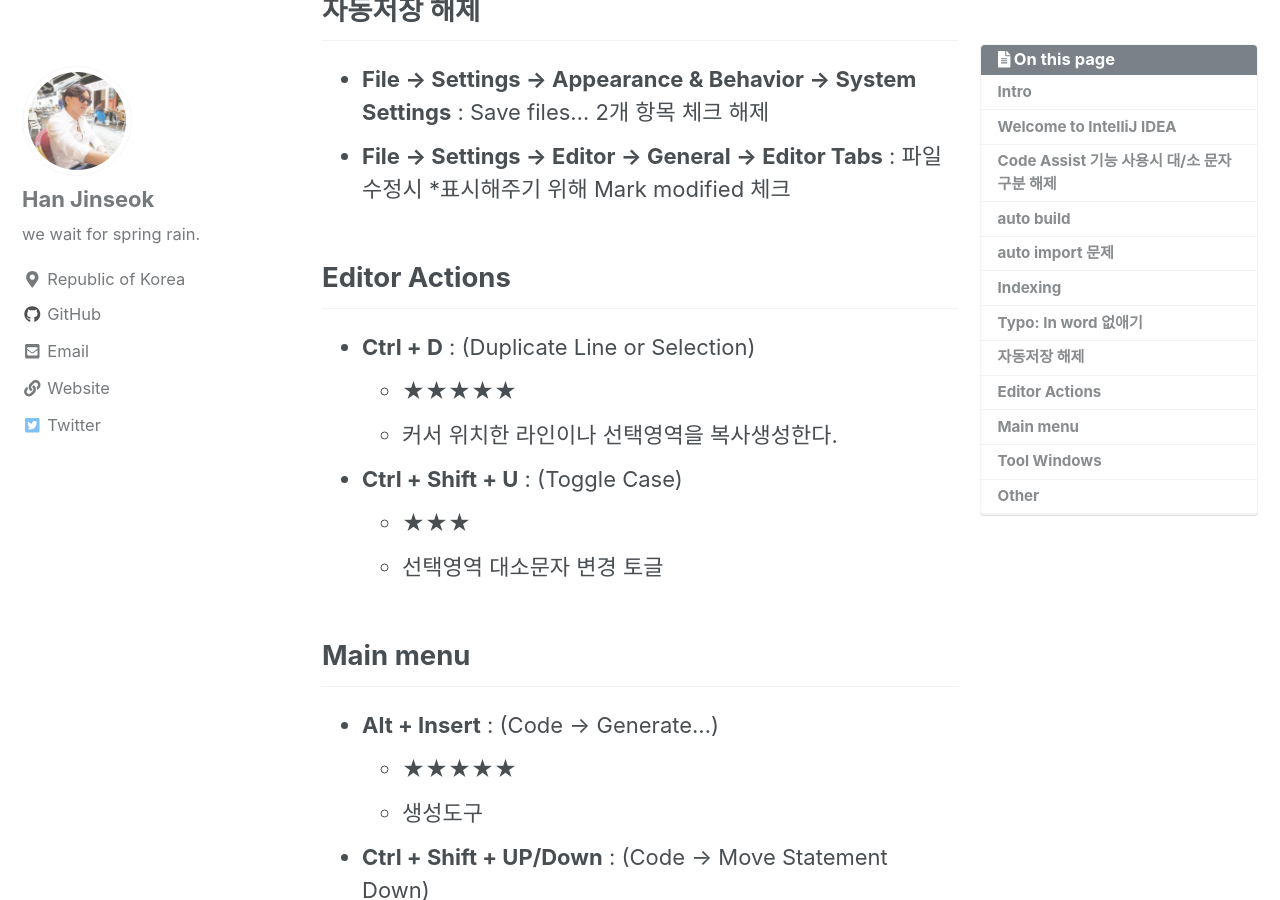
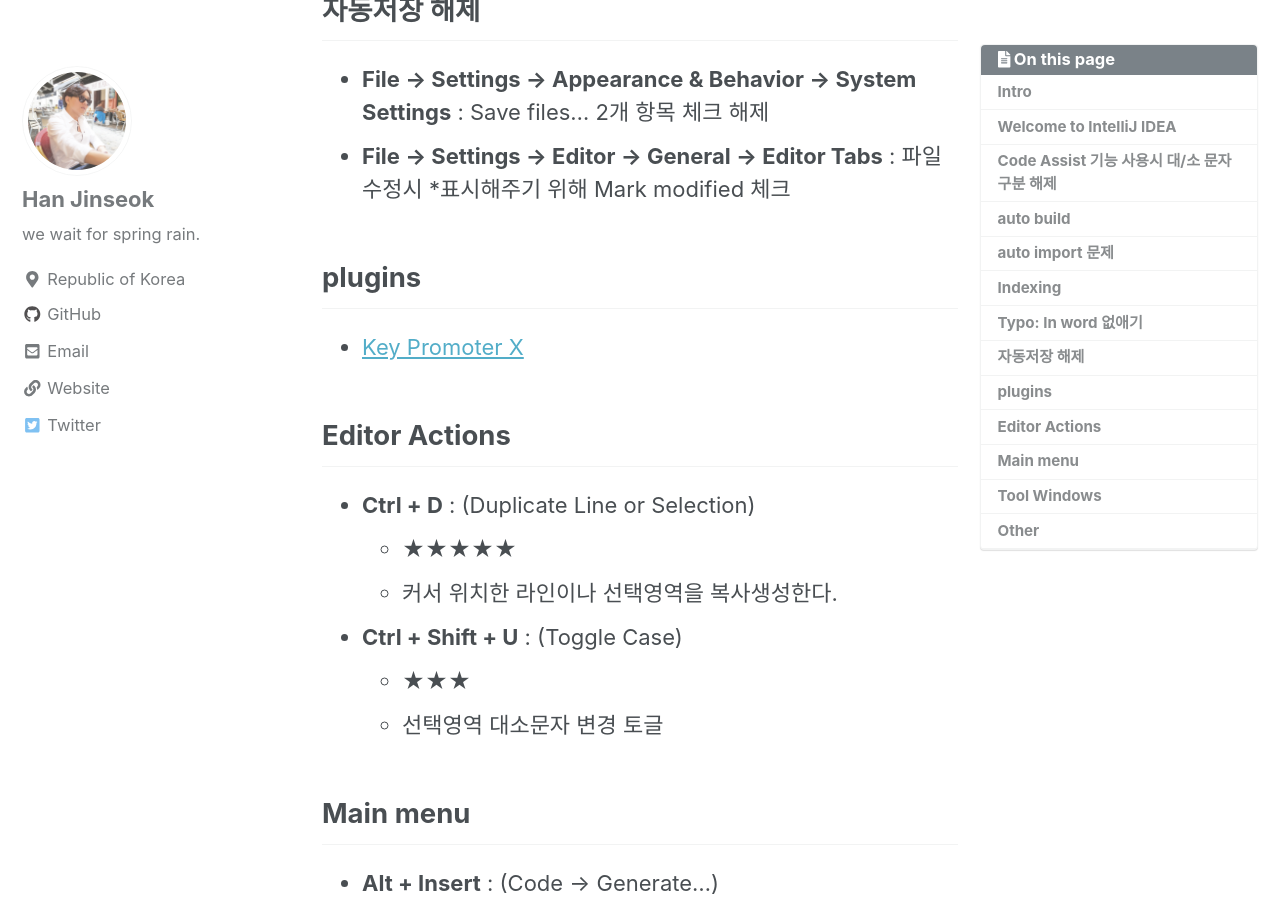
Before and after one commit to moregorenine/moregorenine.github.io, a Jekyll site: the page built from _posts/intellij/2019-11-28-intellij-keymap.md, in a window 1280 px wide and 900 px high, scrolled down 2349 px. Built offline with Jekyll 4.4.1, drawn with Linux system fonts in a browser that asks for light colours; nearby versions of some CDN libraries; comment, search, counter and statistics services are not loaded; a style sheet for code colours, icons or effects is not loaded.

Commit message:
Update 2019-11-28-intellij-keymap.md

```diff
--- a/_posts/intellij/2019-11-28-intellij-keymap.md
+++ b/_posts/intellij/2019-11-28-intellij-keymap.md
@@ -46,6 +46,9 @@ intellij 가 종종 하단부에 Indexing 작업을 하는게 보일 것이다.
 ## 자동저장 해제
 - **File → Settings → Appearance & Behavior → System Settings** : Save files... 2개 항목 체크 해제
 - **File → Settings → Editor → General → Editor Tabs** : 파일 수정시 \*표시해주기 위해 Mark modified 체크
+
+## plugins
+- [Key Promoter X](https://plugins.jetbrains.com/plugin/9792-key-promoter-x/versions)
 
 ## Editor Actions
 - **Ctrl + D** : (Duplicate Line or Selection)
```
